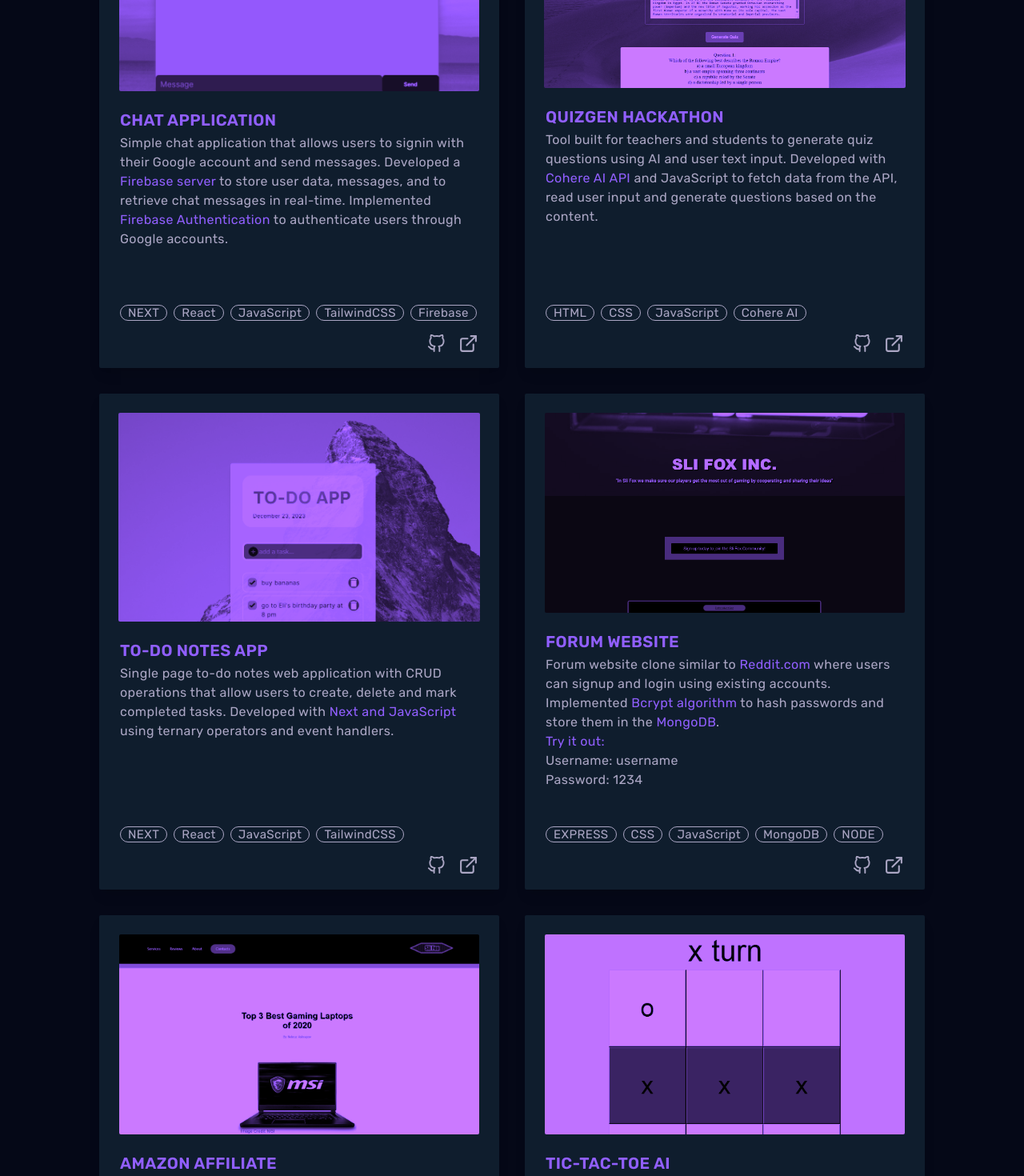
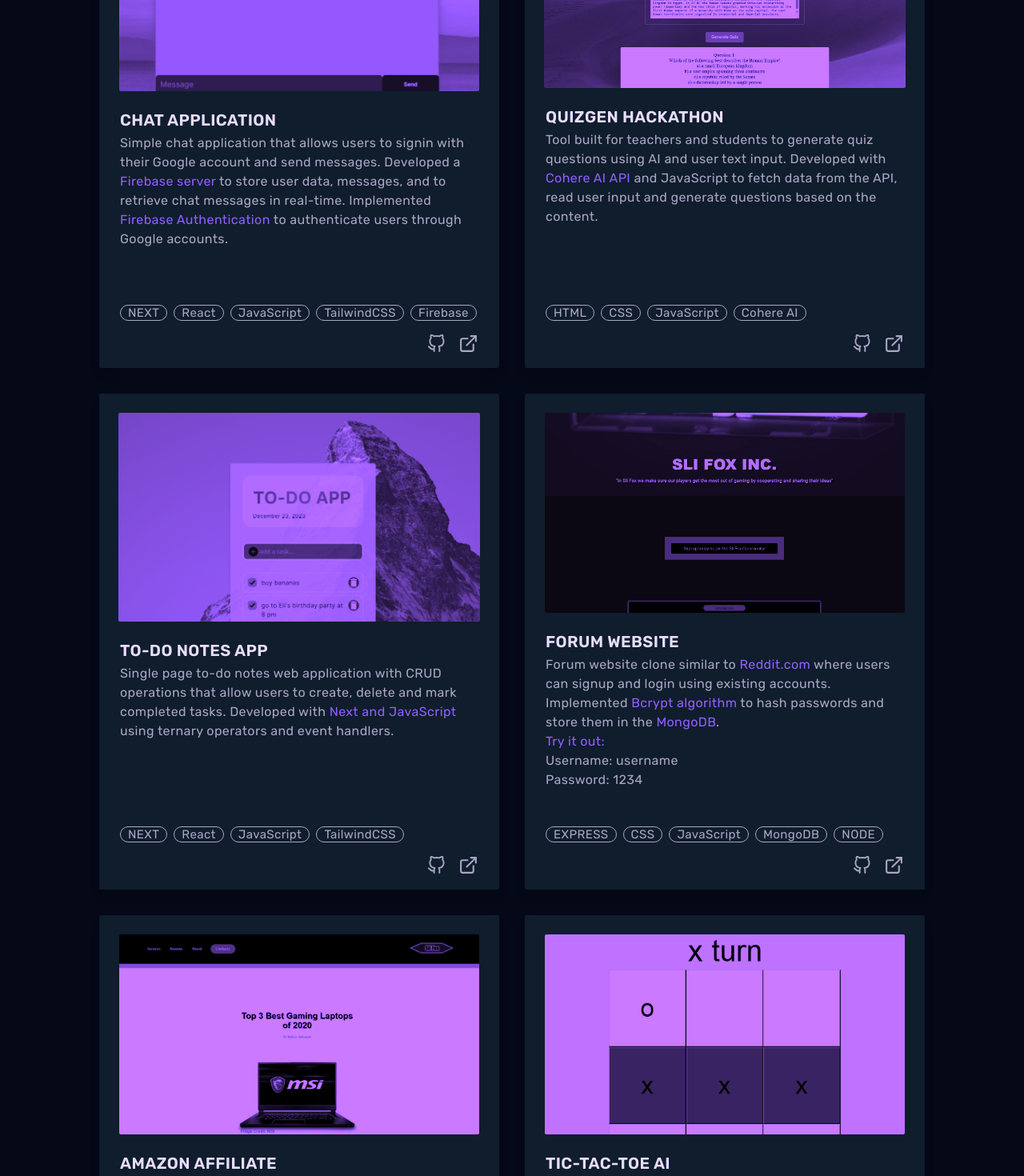
Before and after one commit to NekruzAsh/MyPortfolio, a Next.js app: page / in a window 1280 px wide. Shown: the part 2080-3550 px from the top of the page at 80% size. Built offline with nearby package versions, Linux system fonts and the light colour scheme.

Commit message:
updated text color in projects section.

```diff
--- a/app/components/Projects.jsx
+++ b/app/components/Projects.jsx
@@ -39,7 +39,7 @@ const Projects = () => {
               </a>
             </figure>
             <div className="card-body">
-              <h2 className="mt-[-18px] mx-[-14px] md:mt-[-10px] md:px-2 uppercase card-title text-[#915fff]">
+              <h2 className="mt-[-18px] mx-[-14px] md:mt-[-10px] md:px-2 uppercase card-title text-[#e8ddff]">
                 <a
                   href="https://chatapp-3a0e9.web.app/"
                   target="_blank"
@@ -106,7 +106,7 @@ const Projects = () => {
               </a>
             </figure>
             <div className="card-body">
-              <h2 className="mt-[-18px] mx-[-14px] md:mt-[-10px] md:px-2 uppercase card-title text-[#915fff]">
+              <h2 className="mt-[-18px] mx-[-14px] md:mt-[-10px] md:px-2 uppercase card-title text-[#e8ddff]">
                 <a
                   href="https://nekruzash.github.io/QuizGenAI/"
                   target="_blank"
@@ -171,7 +171,7 @@ const Projects = () => {
               </a>
             </figure>
             <div className="card-body">
-              <h2 className="mt-[-18px] mx-[-14px] md:mt-[-10px] md:px-2 uppercase card-title text-[#915fff]">
+              <h2 className="mt-[-18px] mx-[-14px] md:mt-[-10px] md:px-2 uppercase card-title text-[#e8ddff]">
                 <a
                   href="https://to-do-app-weld-seven.vercel.app/"
                   target="_blank"
@@ -233,7 +233,7 @@ const Projects = () => {
               </a>
             </figure>
             <div className="card-body">
-              <h2 className="mt-[-18px] mx-[-14px] md:mt-[-10px] md:px-2 uppercase card-title text-[#915fff]">
+              <h2 className="mt-[-18px] mx-[-14px] md:mt-[-10px] md:px-2 uppercase card-title text-[#e8ddff]">
                 <a
                   href="https://forumwebsite.onrender.com"
                   target="_blank"
@@ -315,7 +315,7 @@ const Projects = () => {
               </a>
             </figure>
             <div className="card-body">
-              <h2 className="mt-[-18px] mx-[-14px] md:mt-[-10px] md:px-2 uppercase card-title text-[#915fff]">
+              <h2 className="mt-[-18px] mx-[-14px] md:mt-[-10px] md:px-2 uppercase card-title text-[#e8ddff]">
                 <a
                   href="https://nekruzash.github.io/amazonaffiliate/"
                   target="_blank"
@@ -377,7 +377,7 @@ const Projects = () => {
               </a>
             </figure>
             <div className="card-body">
-              <h2 className="mt-[-18px] mx-[-14px] md:mt-[-10px] md:px-2 uppercase card-title text-[#915fff]">
+              <h2 className="mt-[-18px] mx-[-14px] md:mt-[-10px] md:px-2 uppercase card-title text-[#e8ddff]">
                 <a
                   href="https://github.com/NekruzAsh/TicTacToeAI.git"
                   target="_blank"
```
